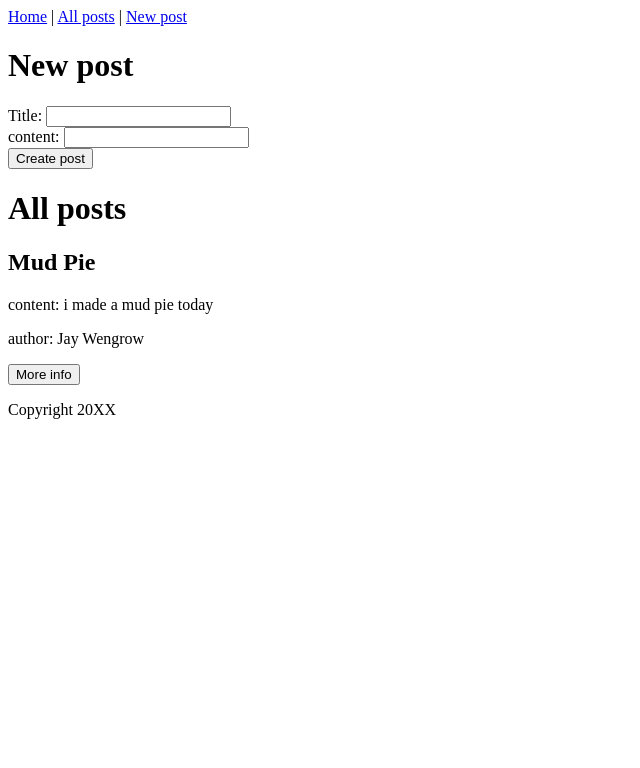
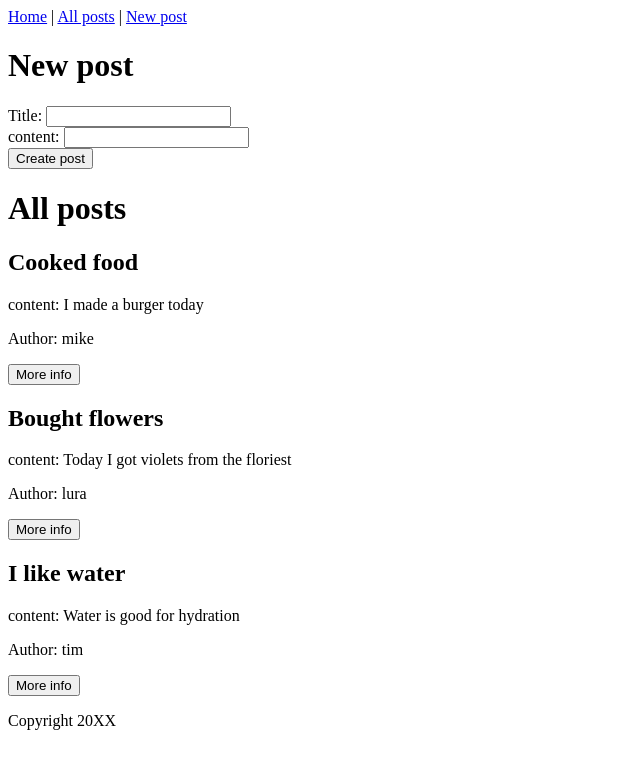
Before and after one commit to Emmanuel0124/blog-frontend, a React (Vite) app: page / in a window 1280 px wide. Shown: the top 768 px of the page, without its empty margins (0-640 px from the left). Built offline with nearby package versions, Linux system fonts and the light colour scheme.

Commit message:
add more hard coded post and loop for all post

```diff
--- a/src/App.jsx
+++ b/src/App.jsx
@@ -26,11 +26,14 @@ function PostIndex(props) {
   console.log(props);
   return(<div id="posts-index">
   <h1>All posts</h1>
-  <div className="posts"/>
-    <h2>Mud Pie</h2>
-    <p>content: i made a mud pie today</p>
-    <p>author: Jay Wengrow</p>
-    <button>More info</button>
+  {props.posts.map(post => (
+  <div key={post.id} className="posts">
+    <h2>{post.title}</h2>
+          <p>content: {post.content}</p>
+          <p>Author: {post.author}</p>
+          <button>More info</button>
+  </div>
+  ))}
 </div>);
 }
 
@@ -45,21 +48,21 @@ function Content() {
   const [posts, setPosts] = useState([
     {
       id: 1,
-      title: "___",
-      body: "___",
-      image: "___",
+      title: "Cooked food",
+      content: "I made a burger today",
+      author: "mike",
     },
     {
       id: 2,
-      title: "___",
-      body: "___",
-      image: "___",
+      title: "Bought flowers",
+      content: "Today I got violets from the floriest",
+      author: "lura",
     },
     {
       id: 3,
-      title: "___",
-      body: "___",
-      image: "___",
+      title: "I like water",
+      content: "Water is good for hydration",
+      author: "tim",
     },
   ]);
 
```
